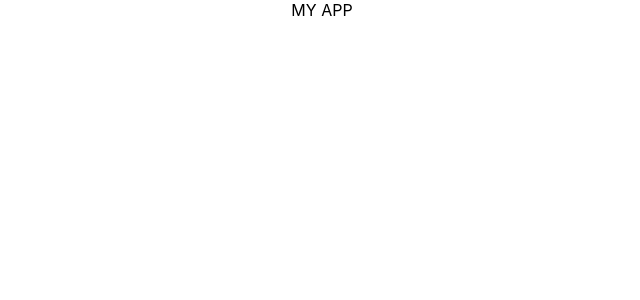
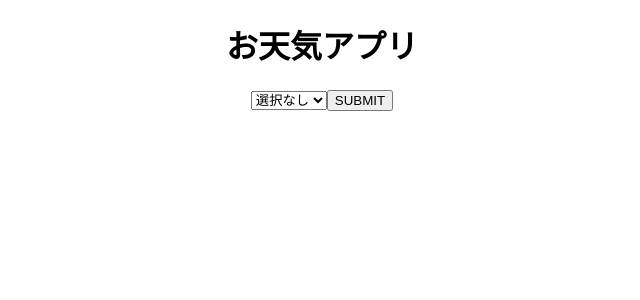
Before and after one commit to KiKiKi-KiKi/react-recoil-sandbox, a React (Create React App) app: page / in a window 1280 px wide. Shown: the top 300 px of the page, without its empty margins (318-958 px from the left). Built offline with nearby package versions, Linux system fonts and the light colour scheme.

Commit message:
:cloud: Select cities form.

```diff
--- a/src/App.tsx
+++ b/src/App.tsx
@@ -2,12 +2,15 @@ import { VFC } from 'react';
 import { RecoilRoot } from 'recoil';
 //import { TodoList } from './TodoList/components/TodoList';
 // import { CounterApp } from './AsyncCounter/components/CounterApp';
+import { WeatherApp } from './WeatherApp';
 import './App.css';
 
 export const App: VFC = () => {
   return (
     <RecoilRoot>
-      <div className="App">MY APP</div>
+      <div className="App">
+        <WeatherApp />
+      </div>
     </RecoilRoot>
   );
 };
--- /dev/null
+++ b/src/WeatherApp/components/WeatherForm.tsx
@@ -0,0 +1,42 @@
+import { useCallback, useState, VFC } from 'react';
+import { cities, CityIdType } from '../recoil/atom/cityIdState';
+import { useCitySelector } from '../hooks/useCitySelector';
+
+export const WeatherForm: VFC = () => {
+  const [cityId, setCityId] = useState<CityIdType>();
+  const { handleSetCityId } = useCitySelector();
+
+  const handleChangeCity = useCallback(
+    (evt: React.ChangeEvent<HTMLSelectElement>) => {
+      const id = evt.currentTarget.value as CityIdType;
+      setCityId(id);
+    },
+    [],
+  );
+
+  const handleSubmit = useCallback(
+    (evt: React.FormEvent<HTMLFormElement>) => {
+      evt.preventDefault();
+      handleSetCityId(cityId);
+    },
+    [cityId, handleSetCityId],
+  );
+
+  return (
+    <form onSubmit={handleSubmit}>
+      <select
+        onChange={handleChangeCity}
+        defaultValue={undefined}
+        value={cityId}
+      >
+        <option value={undefined}>選択なし</option>
+        {cities.map((city) => (
+          <option key={city.id} value={city.id}>
+            {city.name}
+          </option>
+        ))}
+      </select>
+      <button type="submit">SUBMIT</button>
+    </form>
+  );
+};
--- /dev/null
+++ b/src/WeatherApp/index.tsx
@@ -0,0 +1,12 @@
+import { VFC } from 'react';
+import { WeatherForm } from './components/WeatherForm';
+
+export const WeatherApp: VFC = () => {
+  return (
+    <div className="weatherApp">
+      <h1>お天気アプリ</h1>
+
+      <WeatherForm />
+    </div>
+  );
+};
```
